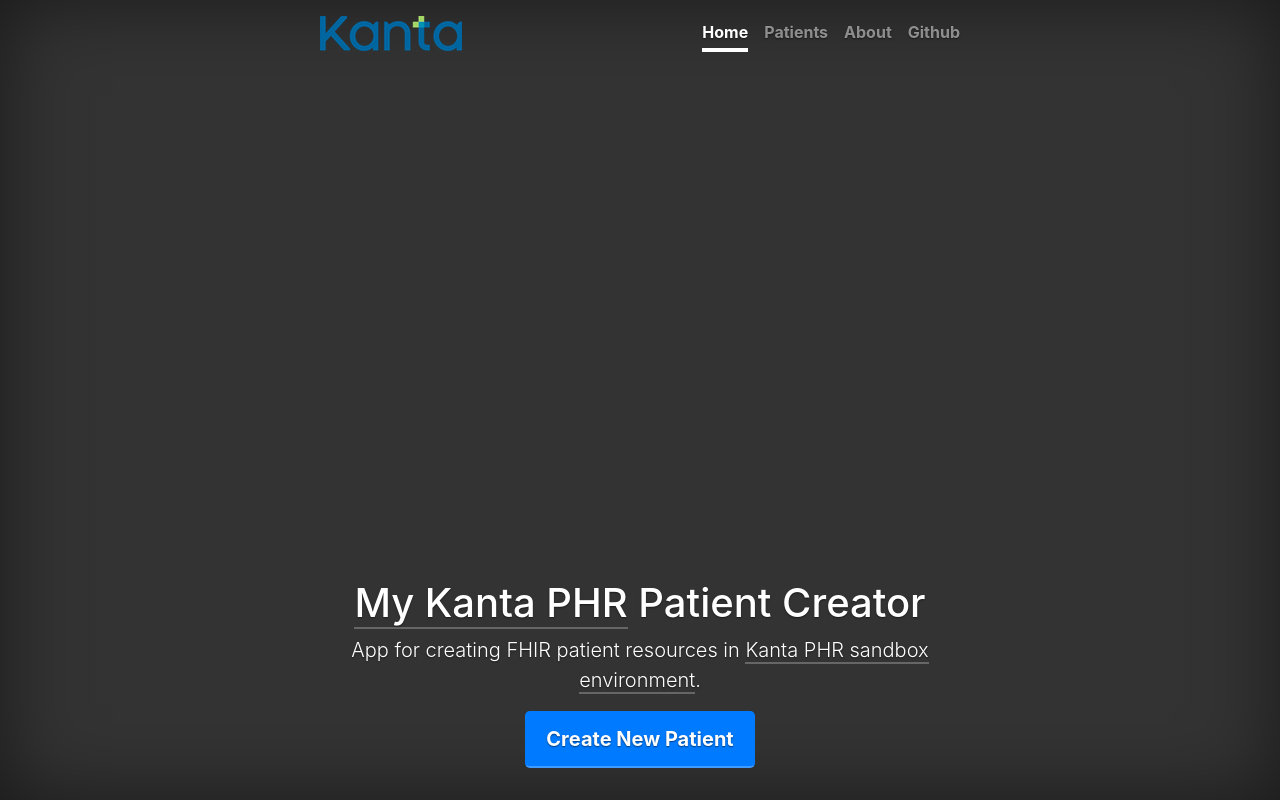
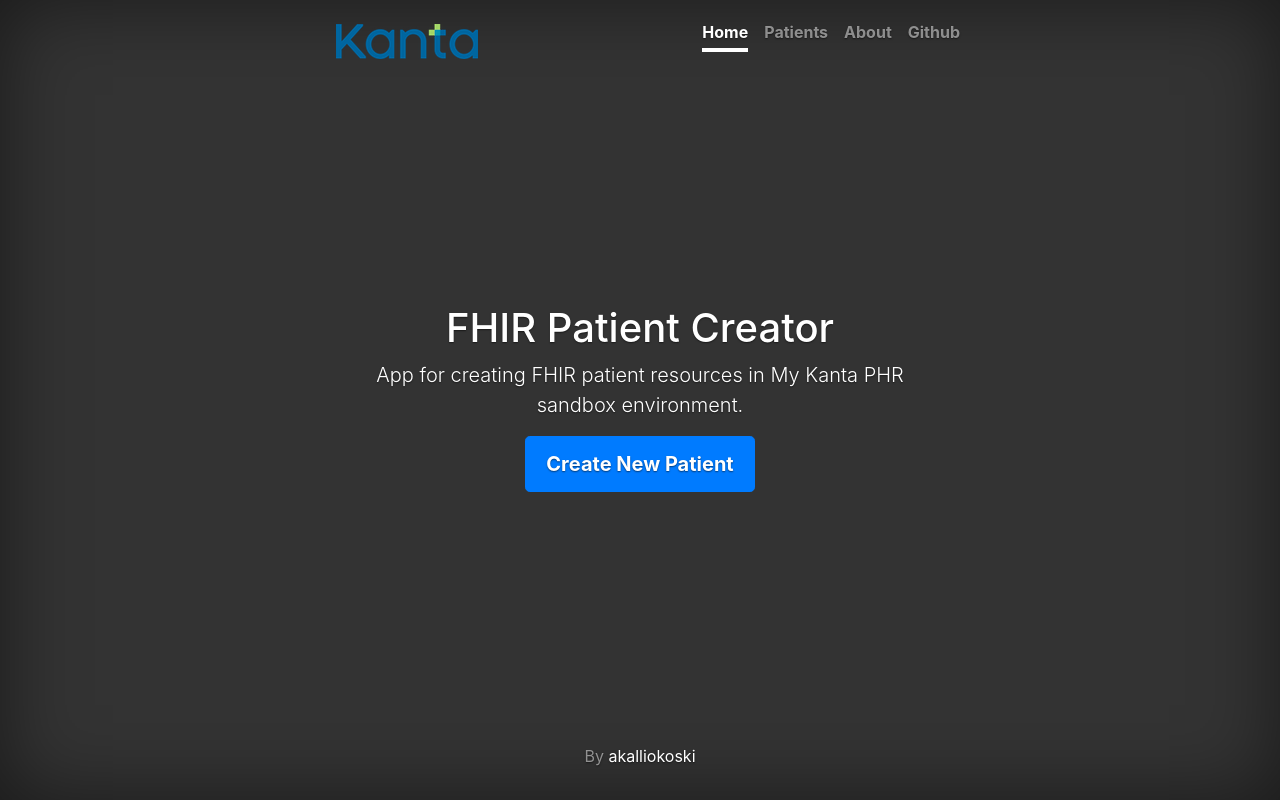
Before and after one commit to akalliokoski/fhir-patient-creator, a React (Create React App) app: page / in a window 1280 px wide. Built offline with nearby package versions, Linux system fonts and the light colour scheme.

Commit message:
Minor style improvements

```diff
--- a/src/components/App/App.tsx
+++ b/src/components/App/App.tsx
@@ -8,6 +8,7 @@
 import About from '../About/About';
 import Patients from '../Patients/Patients';
 import NoMatch from '../NoMatch/NoMatch';
+import Footer from '../Footer/Footer';
 
 class App extends Component {
   unlistenHistory: any;
@@ -43,6 +44,8 @@
             <Route path="/about" component={About} />
             <Route component={NoMatch} />
           </Switch>
+
+          <Footer />
         </div>
       </Router>
     );
--- /dev/null
+++ b/src/components/Footer/Footer.tsx
@@ -0,0 +1,25 @@
+import React, { Component } from 'react';
+import { render } from 'react-dom';
+
+class Footer extends Component {
+  render() {
+    return (
+      <footer className="mastfoot mt-auto">
+        <div className="inner">
+          <p>
+            By{' '}
+            <a
+              target="_blank"
+              rel="noopener noreferrer"
+              href="https://www.linkedin.com/in/akalliokoski/"
+            >
+              akalliokoski
+            </a>
+          </p>
+        </div>
+      </footer>
+    );
+  }
+}
+
+export default Footer;
--- a/src/components/Header/Header.tsx
+++ b/src/components/Header/Header.tsx
@@ -8,7 +8,12 @@
       <header className="masthead mb-auto">
         <div className="inner">
           <div className="masthead-brand">
-            <img src={Logo} />
+            <a
+              className="nav-link"
+              href="https://www.kanta.fi/en/system-developers"
+            >
+              <img src={Logo} />
+            </a>
           </div>
 
           <nav className="nav nav-masthead justify-content-center">
--- a/src/components/Home/Home.tsx
+++ b/src/components/Home/Home.tsx
@@ -11,7 +11,9 @@
   render() {
     return (
       <main role="main" className="inner cover">
-        <h1 className="cover-heading">
+        <h1 className="cover-heading">FHIR Patient Creator</h1>
+        <p className="lead">
+          App for creating FHIR patient resources in{' '}
           <a
             href="https://www.kanta.fi/en/system-developers/my-kanta-pages-phr"
             target="_blank"
@@ -19,16 +21,12 @@
           >
             My Kanta PHR
           </a>{' '}
-          Patient Creator
-        </h1>
-        <p className="lead">
-          App for creating FHIR patient resources in{' '}
           <a
             href="http://fhirsandbox.kanta.fi/"
             target="_blank"
             rel="noopener noreferrer"
           >
-            Kanta PHR sandbox environment
+            sandbox environment
           </a>
           .
         </p>
--- a/src/index.css
+++ b/src/index.css
@@ -112,10 +112,10 @@
   padding: 0.75rem 1.25rem;
   font-weight: 700;
 }
-.cover a {
+.cover a:not(a) {
   border-bottom: 0.15rem solid rgba(255, 255, 255, 0.25);
 }
-.cover a:hover {
+.cover a:hover:not(a) {
   text-decoration: none;
   border-bottom-color: rgba(255, 255, 255, 1);
 }
```
